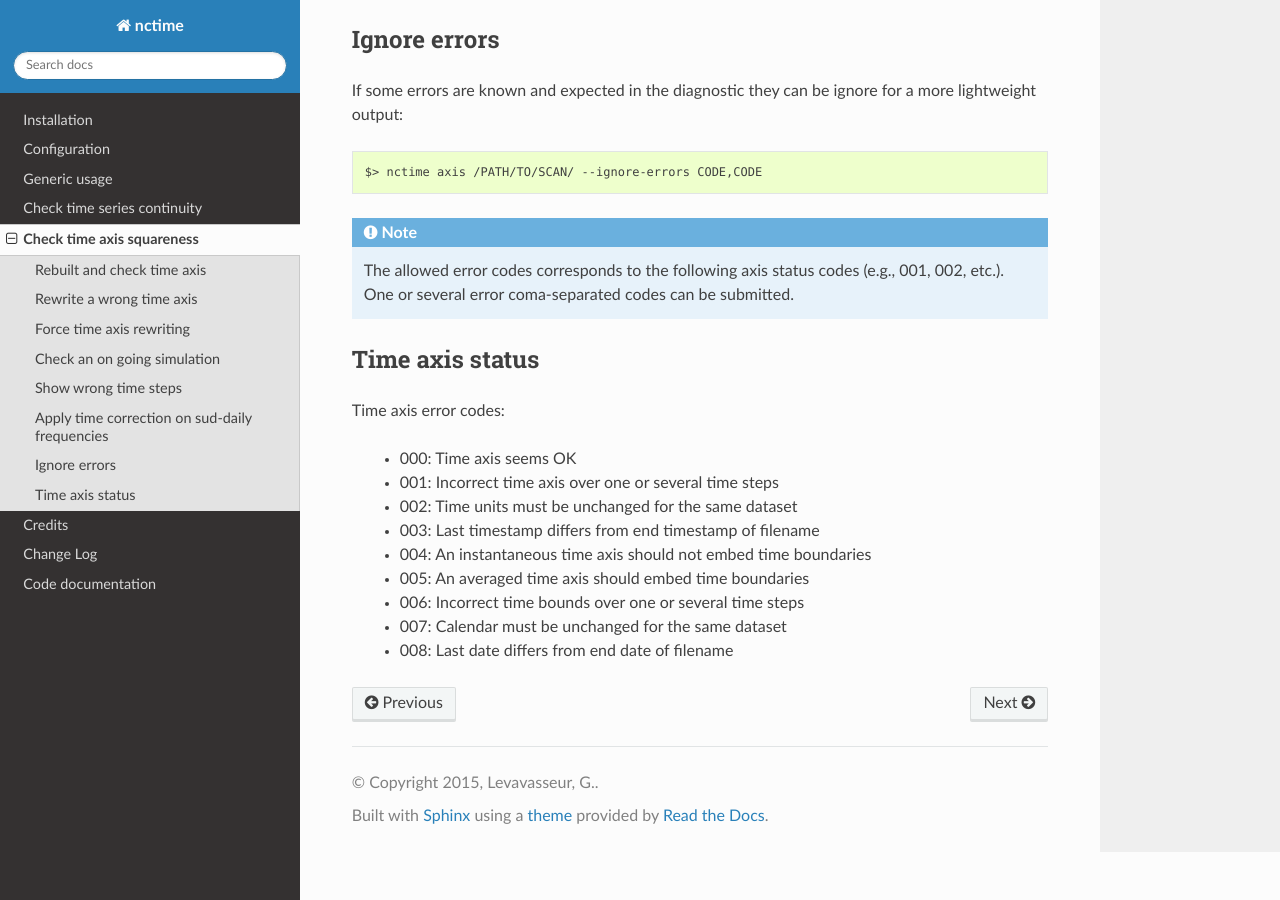
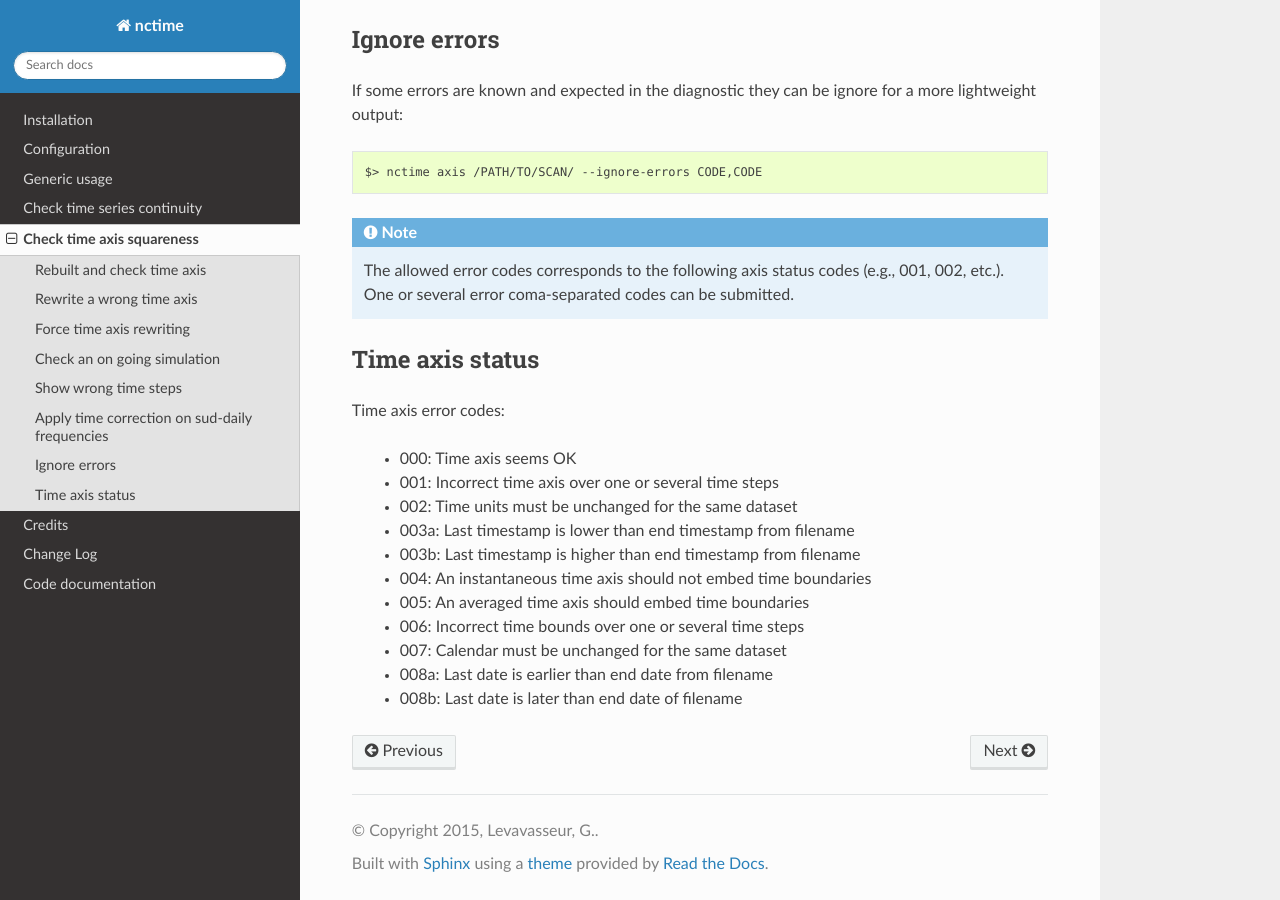
Before and after one commit to ESPRI-Mod/nctime, a Sphinx documentation site: the page built from docs/axis.rst, in a window 1280 px wide and 900 px high, scrolled down 2036 px. Built offline with Sphinx 7.4.7 and the Read the Docs theme 2.0.0, drawn with Linux system fonts in a browser that asks for light colours; pages that are not in the unit, such as notebooks, are missing from menus; the version number could not be read and is left out.

Commit message:
doc update

```diff
--- a/docs/axis.rst
+++ b/docs/axis.rst
@@ -108,9 +108,11 @@ Time axis error codes:
  * 000: Time axis seems OK
  * 001: Incorrect time axis over one or several time steps
  * 002: Time units must be unchanged for the same dataset
- * 003: Last timestamp differs from end timestamp of filename
+ * 003a: Last timestamp is lower than end timestamp from filename
+ * 003b: Last timestamp is higher than end timestamp from filename
  * 004: An instantaneous time axis should not embed time boundaries
  * 005: An averaged time axis should embed time boundaries
  * 006: Incorrect time bounds over one or several time steps
  * 007: Calendar must be unchanged for the same dataset
- * 008: Last date differs from end date of filename
+ * 008a: Last date is earlier than end date from filename
+ * 008b: Last date is later than end date of filename
```
Also changed, not shown: 1 other file.
